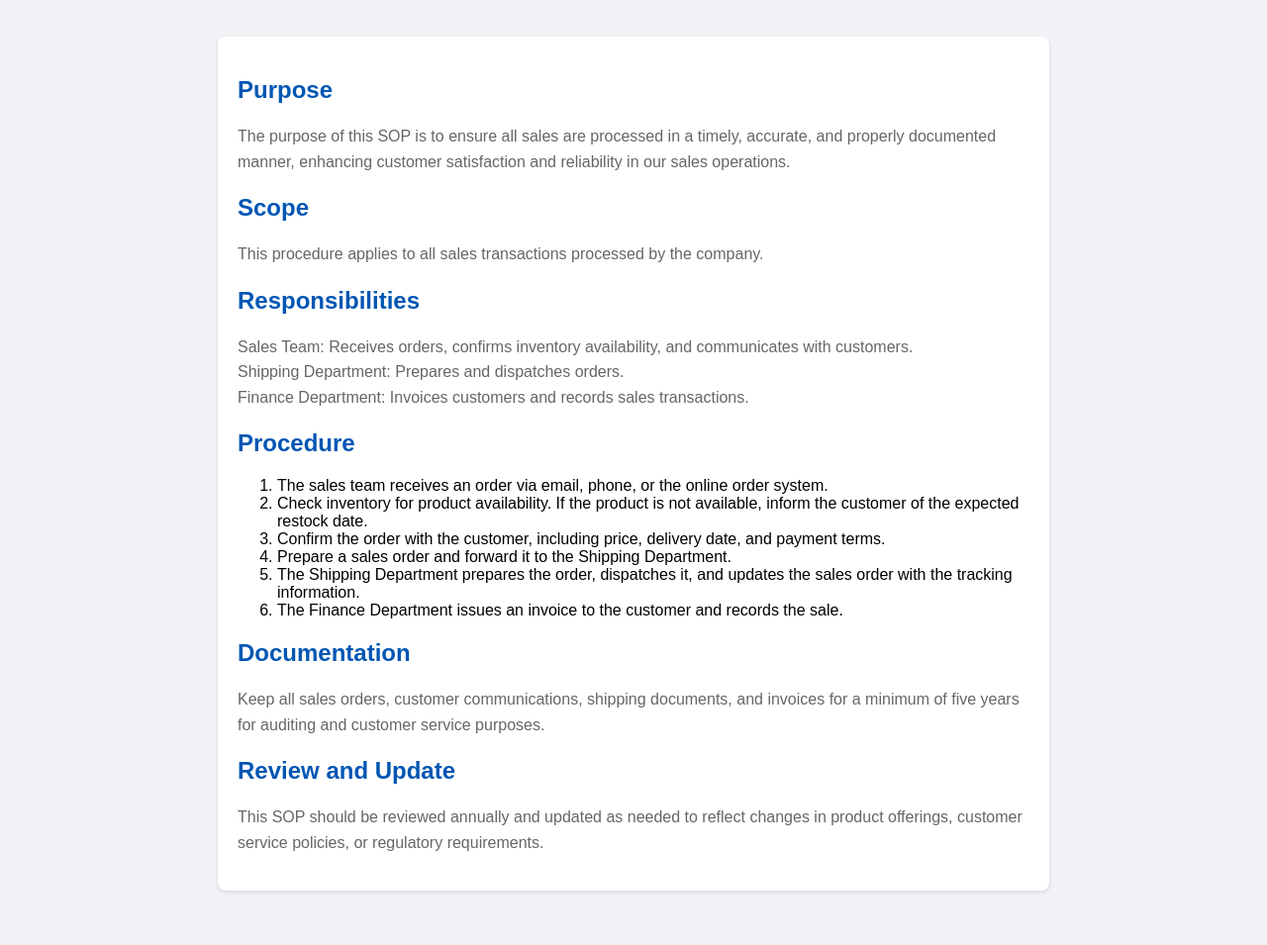
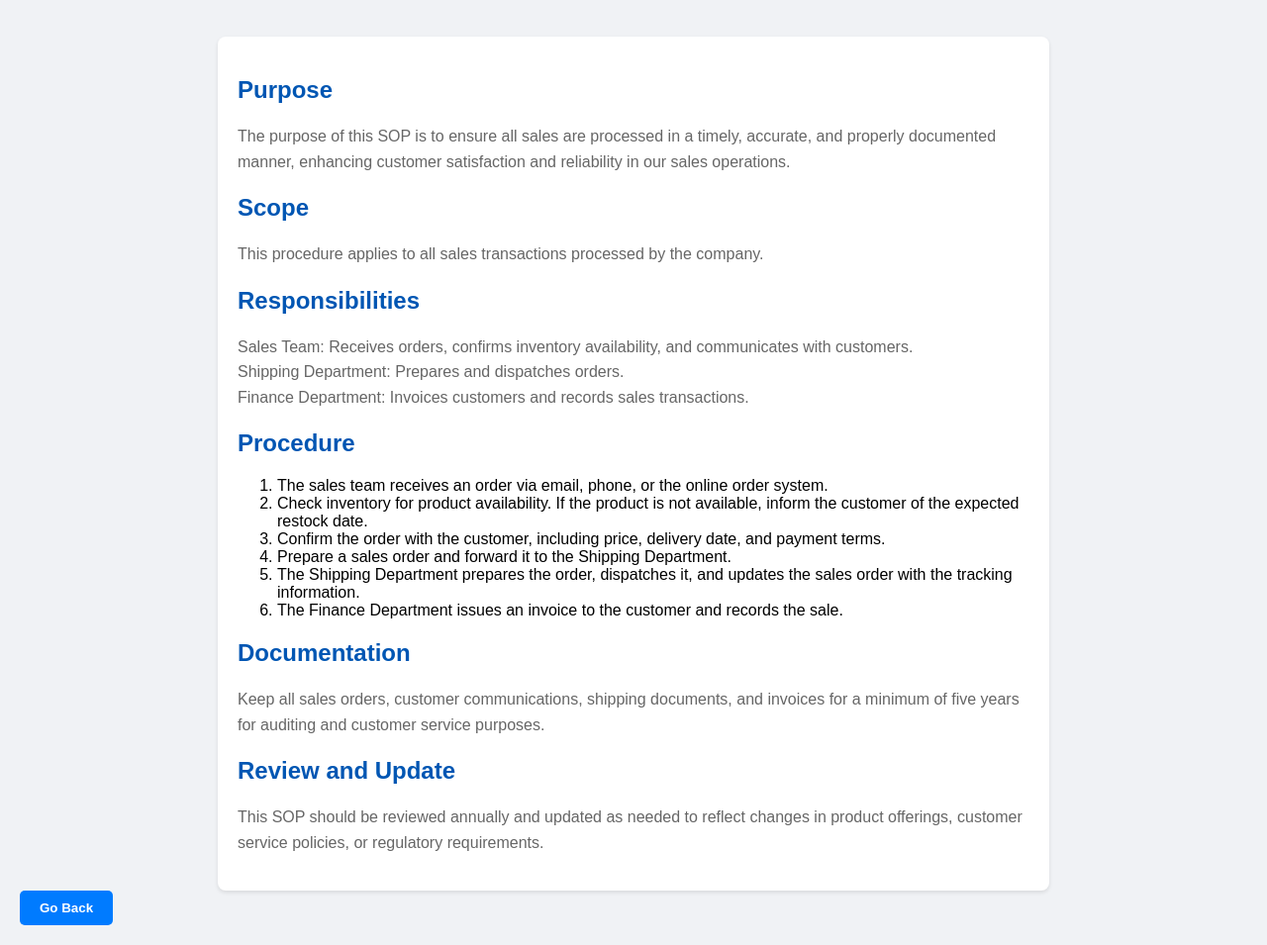
Before and after one commit to gladstone28/Factory-SOPs, a plain HTML site: page sales.html in a window 1280 px wide. Shown: the part 81-1036 px from the top of the page at 99% size. Before the commit the page ends 1001 px from the top, so only its background shows below. Drawn offline with Linux system fonts and the light colour scheme.

Commit message:
placed back button on pages and footer on home page

```diff
--- a/sales.html
+++ b/sales.html
@@ -1,11 +1,13 @@
 <!DOCTYPE html>
 <html lang="en">
+
 <head>
     <meta charset="UTF-8">
     <meta name="viewport" content="width=device-width, initial-scale=1.0">
     <title>Sales SOP</title>
     <link rel="stylesheet" href="style.css">
 </head>
+
 <body>
     <header>
         <h1>Sales Standard Operating Procedure</h1>
@@ -38,5 +40,9 @@
             <p>This SOP should be reviewed annually and updated as needed to reflect changes in product offerings, customer service policies, or regulatory requirements.</p>
         </section>
     </main>
+    <button onclick="goBack()">Go Back</button>
+
+    <script src="script.js"></script>
 </body>
+
 </html>
--- /dev/null
+++ b/script.js
@@ -0,0 +1,3 @@
+function goBack() {
+    window.history.back();
+}
--- a/style.css
+++ b/style.css
@@ -24,7 +24,7 @@ h1 {
 .card {
     background-color: #ffffff;
     border-radius: 8px;
-    box-shadow: 0 4px 6px rgba(0,0,0,0.1);
+    box-shadow: 0 4px 6px rgba(0, 0, 0, 0.1);
     width: calc(50% - 10px);
     padding: 20px;
     text-align: center;
@@ -50,7 +50,7 @@ h1 {
     background-color: #fff;
     padding: 20px;
     border-radius: 8px;
-    box-shadow: 0 2px 4px rgba(0,0,0,0.1);
+    box-shadow: 0 2px 4px rgba(0, 0, 0, 0.1);
     margin: 0 auto;
     max-width: 800px;
 }
@@ -63,3 +63,22 @@ h1 {
     color: #666;
     line-height: 1.6;
 }
+
+.back-button,
+button {
+    display: inline-block;
+    background-color: #007bff;
+    color: #ffffff;
+    padding: 10px 20px;
+    text-align: center;
+    text-decoration: none;
+    border-radius: 5px;
+    font-weight: bold;
+    border: none;
+    cursor: pointer;
+}
+
+.back-button:hover,
+button:hover {
+    background-color: #0056b3;
+}
```
Also changed, not shown: index.html (+8 -0 lines), inventory.html (+6 -0 lines), payroll.html (+6 -0 lines), purchasing.html (+8 -1 lines).
